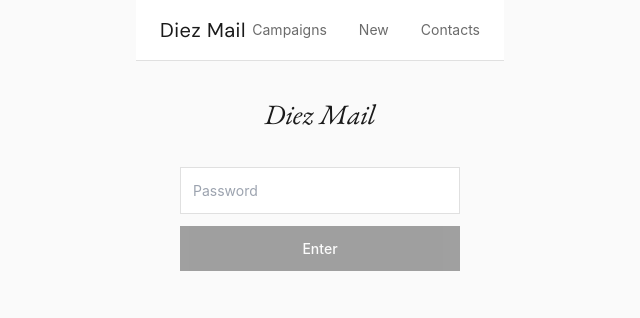
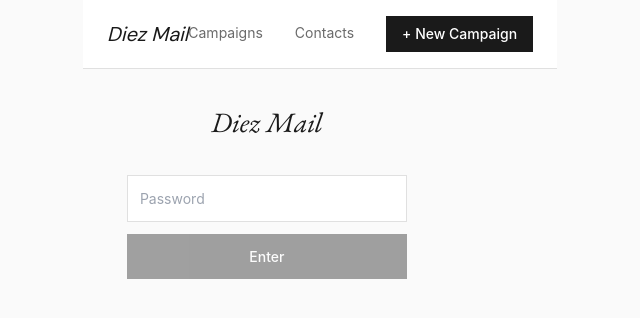
Before and after one commit to diegodiezp/diez-mail, a Next.js app: page /login in a window 1280 px wide. Shown: the top 318 px of the page, without its empty margins (320-960 px from the left). Built offline with nearby package versions, Linux system fonts and the light colour scheme.

Commit message:
Add files via upload

```diff
--- a/app/layout.js
+++ b/app/layout.js
@@ -1,5 +1,6 @@
 import './globals.css';
 import { DM_Sans } from 'next/font/google';
+import NavBar from '@/components/NavBar';
 
 const dmSans = DM_Sans({
   subsets: ['latin'],
@@ -37,25 +38,10 @@
       </head>
       <body className="bg-gallery-bg text-gallery-black font-sans antialiased">
         <div className="min-h-screen">
-          <nav className="border-b border-gallery-border bg-gallery-white">
-            <div className="max-w-7xl mx-auto px-4 sm:px-6 py-3 sm:py-4 flex items-center justify-between">
-              <a href="/" className="font-serif text-lg sm:text-xl tracking-wide text-gallery-black">
-                Diez Mail
-              </a>
-              <div className="flex gap-4 sm:gap-8 text-xs sm:text-sm">
-                <a href="/" className="text-gallery-mid hover:text-gallery-black transition-colors">
-                  Campaigns
-                </a>
-                <a href="/campaigns/new" className="text-gallery-mid hover:text-gallery-black transition-colors">
-                  New
-                </a>
-                <a href="/contacts" className="text-gallery-mid hover:text-gallery-black transition-colors">
-                  Contacts
-                </a>
-              </div>
-            </div>
-          </nav>
-          <main className="max-w-7xl mx-auto px-4 sm:px-6 py-6 sm:py-8">{children}</main>
+          <NavBar />
+          <main className="max-w-7xl mx-auto px-4 sm:px-6 py-6 sm:py-8">
+            {children}
+          </main>
         </div>
         <script
           dangerouslySetInnerHTML={{
```
